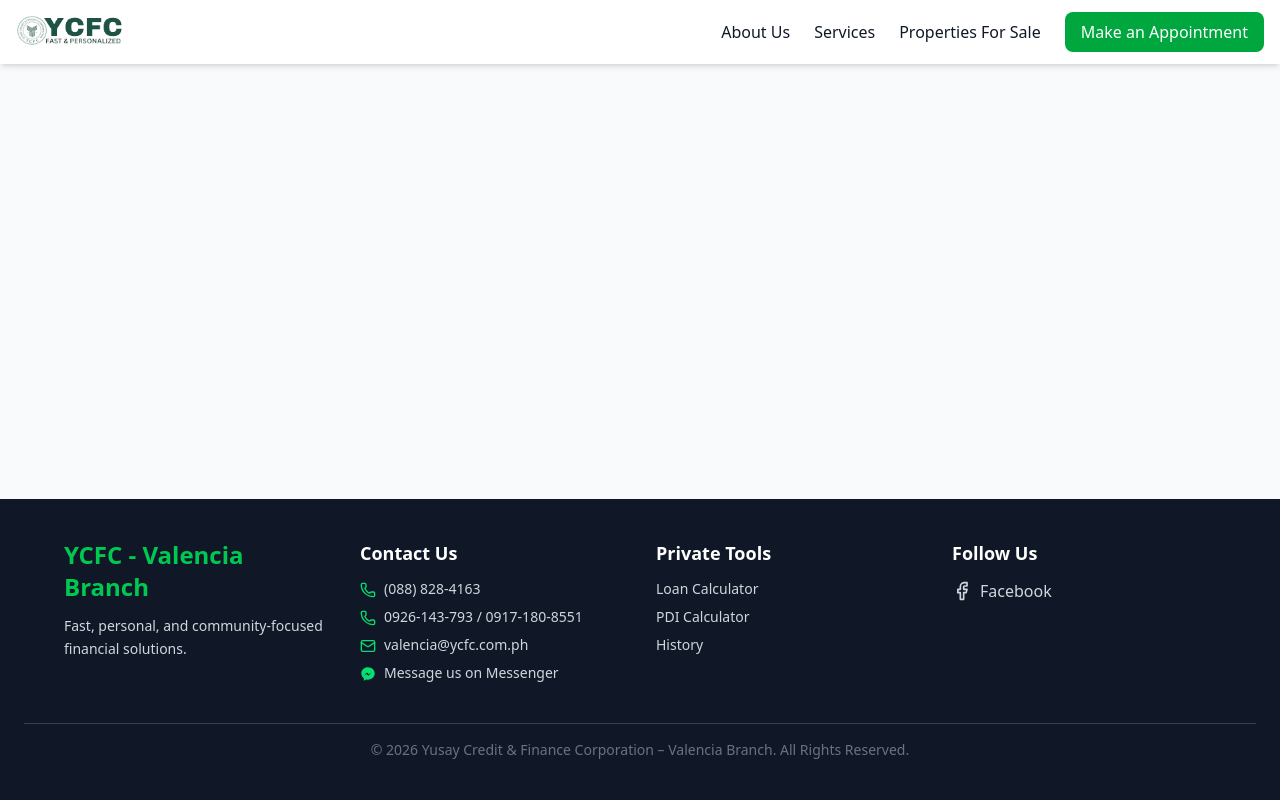
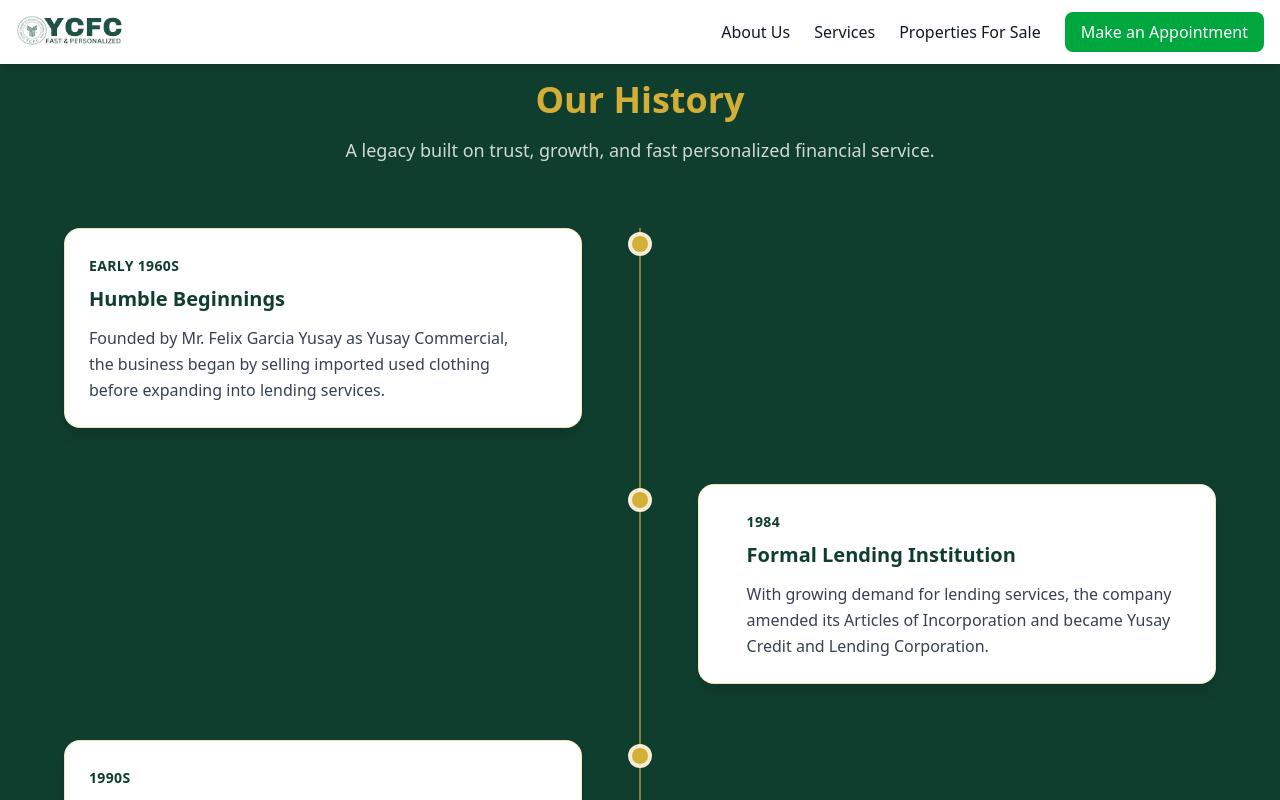
Before and after one commit to bLuEsKy140506/yusayValenciaWebsite, a React (Vite) app: page /history in a window 1280 px wide. Shown: the top 800 px of the page. Built offline with nearby package versions, Linux system fonts and the light colour scheme.

Commit message:
refining the labels, and add history component

```diff
--- a/src/App.jsx
+++ b/src/App.jsx
@@ -3,6 +3,9 @@
 import Navbar from "./components/Navbar";
 import HeroSection from "./components/HeroSection";
 import Footer from "./components/Footer";
+
+import History from "./pages/History";
+
 
 // Lazy load heavy pages & components
 const LoanCalculator = lazy(() => import("./pages/LoanCalculator"));
@@ -19,6 +22,7 @@
 const PDICalculatorSwitcher = lazy(() =>
   import("./pages/PDICalculatorSwitcher")
 );
+
 
 function ScrollToHash() {
   const location = useLocation();
@@ -96,6 +100,9 @@
             <Route path="/appointment" element={<MakeAppointment />} />
             <Route path="/pdi-calculator" element={<PDICalculatorSwitcher />} />
              <Route path="/demand-letter" element={<DemandLetterForm />} />
+
+              <Route path="/history" element={<History />} />
+
             <Route
               path="*"
               element={
--- a/src/components/Footer.jsx
+++ b/src/components/Footer.jsx
@@ -83,9 +83,9 @@
               </a>
             </li>  */}
              <li>
-              <a href="#" className="hover:text-green-400 transition">
+               <HashLink smooth to="/history" className="hover:text-green-700">
                 History
-              </a>
+              </HashLink>
             </li>
           </ul>
         </div>
--- a/src/components/calculatorsComponents/PLComparisonTable.jsx
+++ b/src/components/calculatorsComponents/PLComparisonTable.jsx
@@ -25,7 +25,7 @@
     return (
       <div>
         <h3 className="font-bold text-lg mb-3">
-          Target {target} Months
+          Total months -- {target} Months with {peso(monthly)} monthly
         </h3>
 
         {/* ================= DESKTOP TABLE ================= */}
@@ -108,7 +108,7 @@
                 className="border rounded-lg p-3 shadow-sm bg-white"
               >
                 <div className="font-bold text-sm mb-2">
-                  Term: {n} months
+                  {n} months as starting loan
                 </div>
 
                 <div className="grid grid-cols-2 gap-2 text-xs">
@@ -128,7 +128,7 @@
                   <div>Straight</div>
                   <div className="text-right">{peso(straight)}</div>
 
-                  <div>Diff</div>
+                  <div>Diff (Straight and Extended)</div>
                   <div className={`text-right ${diffStyle(diff)}`}>
                     {peso(diff)}
                   </div>
--- a/src/components/calculatorsComponents/PLNew.jsx
+++ b/src/components/calculatorsComponents/PLNew.jsx
@@ -7,7 +7,7 @@
 
 export default function PLNewCalculator() {
   const [monthly, setMonthly] = useState("");
-  const [months, setMonths] = useState(18);
+  const [months, setMonths] = useState(24);
   const [withReferral, setWithReferral] = useState(true);
   const [result, setResult] = useState(null);
     const handleNumericInput = (e, setter) => {
@@ -330,6 +330,9 @@
               ₱{result.netProceeds.toLocaleString()}
             </span>
           </div>
+
+        </div>
+      )}
       <div className="bg-white p-6 rounded-xl shadow-2xl w-full z-30 border border-green-200">
       {/* Header */}
       <div className="flex justify-between items-center mb-3">
@@ -355,8 +358,6 @@
         <li>2 co-makers (1 if retirement), 2 valid IDs and 2x2 ID picture</li>
       </ul>
     </div>
-        </div>
-      )}
            <button
   onClick={handlePrint}
   className="no-print mb-4 px-4 py-2 bg-green-600 text-white rounded-lg hover:bg-green-700"
--- a/src/components/calculatorsComponents/PensionVsREMComparison.jsx
+++ b/src/components/calculatorsComponents/PensionVsREMComparison.jsx
@@ -49,7 +49,7 @@
           },
         },
         {
-          title: "REM – Same Monthly",
+          title: "Same Monthly with Pension Loan",
           data: {
             Gross: remSameMonthly.gross,
             Monthly: remSameMonthly.monthlyAmortization,
@@ -58,7 +58,7 @@
           },
         },
         {
-          title: "REM – Same Gross",
+          title: "Same Gross of the Pension Loan",
           data: {
             Gross: remSameGross.gross,
             Monthly: remSameGross.monthlyAmortization,
@@ -67,7 +67,7 @@
           },
         },
         {
-          title: "REM – Same Net",
+          title: "Same Net of the Pension Loan",
           data: {
             Gross: remSameNet.gross,
             Monthly: remSameNet.monthlyAmortization,
@@ -128,7 +128,7 @@
 
           <tr>
             <td className="border px-3 py-2 sticky left-0 bg-white">
-              REM – Same Monthly
+              Same monthly with Pension Loan
             </td>
             <td className="border px-3 py-2">{peso(remSameMonthly.gross)}</td>
             <td className="border px-3 py-2 bg-green-100">
@@ -144,7 +144,7 @@
 
           <tr>
             <td className="border px-3 py-2 sticky left-0 bg-white">
-              REM – Same Gross
+              Same Gross with Pension Loan
             </td>
             <td className="border px-3 py-2 bg-green-100">
               {peso(remSameGross.gross)}
@@ -162,7 +162,7 @@
 
           <tr>
             <td className="border px-3 py-2 sticky left-0 bg-white">
-              REM – Same Net
+              Same Net with Pension Loan
             </td>
             <td className="border px-3 py-2">{peso(remSameNet.gross)}</td>
             <td className="border px-3 py-2">
--- a/src/components/calculatorsComponents/REMCalculatorNew.jsx
+++ b/src/components/calculatorsComponents/REMCalculatorNew.jsx
@@ -40,7 +40,7 @@
 
 const REMCalculatorNew = () => {
   const [gross, setGross] = useState("");
-  const [months, setMonths] = useState(36);
+  const [months, setMonths] = useState(24);
   const [includeFireInsurance, setIncludeFireInsurance] = useState(false);
   const [result, setResult] = useState(null);
 
--- /dev/null
+++ b/src/pages/History.jsx
@@ -0,0 +1,141 @@
+import React from "react";
+
+const historyData = [
+  {
+    year: "Early 1960s",
+    title: "Humble Beginnings",
+    description:
+      "Founded by Mr. Felix Garcia Yusay as Yusay Commercial, the business began by selling imported used clothing before expanding into lending services.",
+  },
+  {
+    year: "1984",
+    title: "Formal Lending Institution",
+    description:
+      "With growing demand for lending services, the company amended its Articles of Incorporation and became Yusay Credit and Lending Corporation.",
+  },
+  {
+    year: "1990s",
+    title: "Pension Loan Services",
+    description:
+      "YCFC introduced Pension Loans tailored to retirees and pensioners, reinforcing its commitment to personalized financial solutions.",
+  },
+  {
+    year: "1992",
+    title: "First Expansion",
+    description:
+      "On April 26, 1992, YCFC expanded to Roxas City, Capiz—marking the start of its nationwide growth.",
+  },
+  {
+    year: "2004",
+    title: "YCFC Today",
+    description:
+      "Approved by the SEC on June 14, 2004, the company became Yusay Credit and Finance Corporation, known for fast and personalized service.",
+  },
+  {
+    year: "Present",
+    title: "Nationwide Presence",
+    description:
+      "With 14 branches and 8 satellite offices nationwide, YCFC continues to grow while staying true to its mission.",
+  },
+];
+
+export default function History() {
+  return (
+    <section className="bg-[#0f3d2e] py-20 px-4 sm:px-6 lg:px-12">
+      <div className="max-w-6xl mx-auto">
+        {/* Header */}
+        <div className="text-center mb-16">
+          <h2 className="text-3xl sm:text-4xl font-bold text-[#d4af37]">
+            Our History
+          </h2>
+          <p className="mt-4 max-w-2xl mx-auto text-white/80 text-base sm:text-lg">
+            A legacy built on trust, growth, and fast personalized financial
+            service.
+          </p>
+        </div>
+
+        {/* Timeline */}
+        <div className="relative">
+          {/* Vertical Line */}
+         <div className="absolute left-5 sm:left-1/2 top-0 h-full w-0.5 bg-[#d4af37]/60 sm:-translate-x-1/2" />
+
+
+          <div className="space-y-14">
+            {historyData.map((item, index) => (
+              <div
+                key={index}
+                className={`relative flex flex-col sm:flex-row ${
+                  index % 2 === 0
+                    ? "sm:justify-start"
+                    : "sm:justify-end"
+                }`}
+              >
+                {/* Dot */}
+                <div className="absolute left-4 sm:left-1/2 w-4 h-4 bg-[#d4af37] rounded-full -translate-x-1/2 mt-2 ring-4 ring-[#f5edd3]" />
+
+                {/* Card */}
+                <div
+                  className={`bg-white rounded-2xl shadow-lg
+p-5 sm:p-6
+w-[calc(100%-4rem)] sm:w-[45%]
+ml-6 sm:ml-0
+border border-[#d4af37]/30 ${
+  index % 2 === 0
+    ? "sm:mr-auto sm:pr-12"
+    : "sm:ml-auto sm:pl-12"
+}`}
+                >
+                  <span className="text-sm font-semibold text-[#0f3d2e] uppercase tracking-wide">
+                    {item.year}
+                  </span>
+                  <h3 className="text-xl font-semibold text-[#0f3d2e] mt-2">
+                    {item.title}
+                  </h3>
+                  <p className="text-gray-700 mt-3 leading-relaxed">
+                    {item.description}
+                  </p>
+                </div>
+              </div>
+            ))}
+          </div>
+        </div>
+
+        {/* Footer Tagline */}
+        <div className="text-center mt-20">
+          <p className="text-[#d4af37] font-semibold text-lg">
+            “Fast and Personalized Service”
+          </p>
+        </div>
+      </div>
+      <div className="bg-[#0f3d2e] py-16 px-4 sm:px-6 lg:px-12">
+      <div className="max-w-4xl mx-auto text-center">
+        {/* Header */}
+        <h2 className="text-3xl sm:text-4xl font-bold text-[#d4af37]">
+          YCFC Service and Foundation
+        </h2>
+        <p className="mt-3 text-white/80 text-base sm:text-lg">
+          Discover how YCFC serves its community — mission, service, and heart.
+        </p>
+
+        {/* Video Container */}
+        <div className="relative mt-8 w-full" style={{ paddingTop: "56.25%" }}>
+          <iframe
+            className="absolute top-0 left-0 w-full h-full rounded-xl shadow-xl"
+            src="https://www.youtube.com/embed/9SfYFn-vVOo"
+            title="YCFC Service and Foundation"
+            frameBorder="0"
+            allow="accelerometer; autoplay; clipboard-write; encrypted-media; gyroscope; picture-in-picture"
+            allowFullScreen
+          ></iframe>
+        </div>
+
+        {/* Optional Subtext */}
+        <p className="mt-6 text-white/70 text-base sm:text-lg">
+          Learn more about the foundation and the community impact of YCFC.
+        </p>
+      </div>
+    </div>
+    </section>
+
+  );
+}
```
